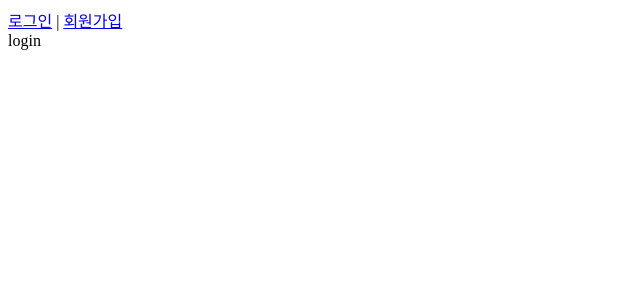
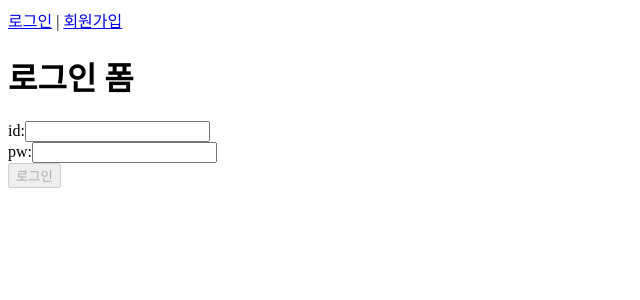
Before and after one commit to FixingWoo/vue-end, a Vue app: page /login in a window 1280 px wide. Shown: the top 300 px of the page, without its empty margins (0-640 px from the left). Built offline with nearby package versions, Linux system fonts and the light colour scheme.

Commit message:
feat: 로그인 페이지 개발

```diff
--- a/src/api/index.js
+++ b/src/api/index.js
@@ -1,11 +1,15 @@
 import axios from "axios";
 
 const instance = axios.create({
-  baseURL: "http://localhost:3000",
+  baseURL: process.env.VUE_APP_API_URL,
 });
 
 function registerUser(data) {
   return instance.post("signup", data);
 }
 
-export { registerUser };
+function loginUser(data) {
+  return instance.post("login", data);
+}
+
+export { registerUser, loginUser };
--- /dev/null
+++ b/src/components/LoginForm.vue
@@ -0,0 +1,55 @@
+<template>
+  <form @submit.prevent="submitForm">
+    <div>
+      <label for="username">id:</label>
+      <input type="text" id="username" v-model="username" />
+    </div>
+    <div>
+      <label for="password">pw:</label>
+      <input type="text" id="password" v-model="password" />
+    </div>
+    <button :disabled="!isUserNameValid || !password" type="submit">
+      로그인
+    </button>
+    <p>{{ logMessage }}</p>
+  </form>
+</template>
+
+<script setup>
+import { computed, ref } from "vue";
+import { loginUser } from "@/api/index";
+import { validateEmail } from "@/utils/validation";
+
+const username = ref("");
+const password = ref("");
+const logMessage = ref("");
+
+const isUserNameValid = computed(() => {
+  return validateEmail(username.value) ? true : false;
+});
+
+const submitForm = async () => {
+  try {
+    // 비즈니스 로직
+    const submitData = {
+      username: username.value,
+      password: password.value,
+    };
+
+    const { data } = await loginUser(submitData);
+    console.log(data);
+    logMessage.value = `${data.user.username}님 환영합니다`;
+  } catch (error) {
+    // 에러 핸들링
+    console.log(error.response);
+    logMessage.value = `${error.response.data}`;
+  } finally {
+    initForm();
+  }
+};
+
+const initForm = () => {
+  username.value = "";
+  password.value = "";
+};
+</script>
--- /dev/null
+++ b/src/components/SignupForm.vue
@@ -0,0 +1,49 @@
+<template>
+  <form @submit.prevent="submitForm">
+    <div>
+      <label for="username">id:</label>
+      <input type="text" id="username" v-model="username" />
+    </div>
+    <div>
+      <label for="password">pw:</label>
+      <input type="text" id="password" v-model="password" />
+    </div>
+    <div>
+      <label for="nickname">nickname</label>
+      <input type="text" id="nickname" v-model="nickname" />
+    </div>
+    <button type="submit">회원 가입</button>
+    <p>{{ logMessage }}</p>
+  </form>
+</template>
+
+<script setup>
+import { ref } from "vue";
+import { registerUser } from "@/api/index";
+
+const username = ref("");
+const password = ref("");
+const nickname = ref("");
+const logMessage = ref("");
+
+const submitForm = async () => {
+  const submitData = {
+    username: username.value,
+    password: password.value,
+    nickname: nickname.value,
+  };
+
+  const { data } = await registerUser(submitData);
+  console.log(data);
+  logMessage.value = `${data.username}님이 가입되셨습니다.`;
+  initForm();
+};
+
+const initForm = () => {
+  username.value = "";
+  password.value = "";
+  nickname.value = "";
+};
+</script>
+
+<style></style>
--- /dev/null
+++ b/src/utils/validation.js
@@ -0,0 +1,9 @@
+function validateEmail(email) {
+  return String(email)
+    .toLowerCase()
+    .match(
+      /^(([^<>()[\]\\.,;:\s@"]+(\.[^<>()[\]\\.,;:\s@"]+)*)|.(".+"))@((\[[0-9]{1,3}\.[0-9]{1,3}\.[0-9]{1,3}\.[0-9]{1,3}\])|(([a-zA-Z\-0-9]+\.)+[a-zA-Z]{2,}))$/
+    );
+}
+
+export { validateEmail };
--- a/src/views/TheLogin.vue
+++ b/src/views/TheLogin.vue
@@ -1,10 +1,15 @@
 <template>
-  <div>login</div>
+  <div>
+    <h1>로그인 폼</h1>
+    <LoginForm></LoginForm>
+  </div>
 </template>
 
 <script>
+import LoginForm from "@/components/LoginForm.vue";
 export default {
   name: "TheLogin",
+  components: { LoginForm },
 };
 </script>
 
```
Also changed, not shown: src/views/Signup.vue (+1 -1 lines), 1 other file (tests, documents, lock files or other folders).
